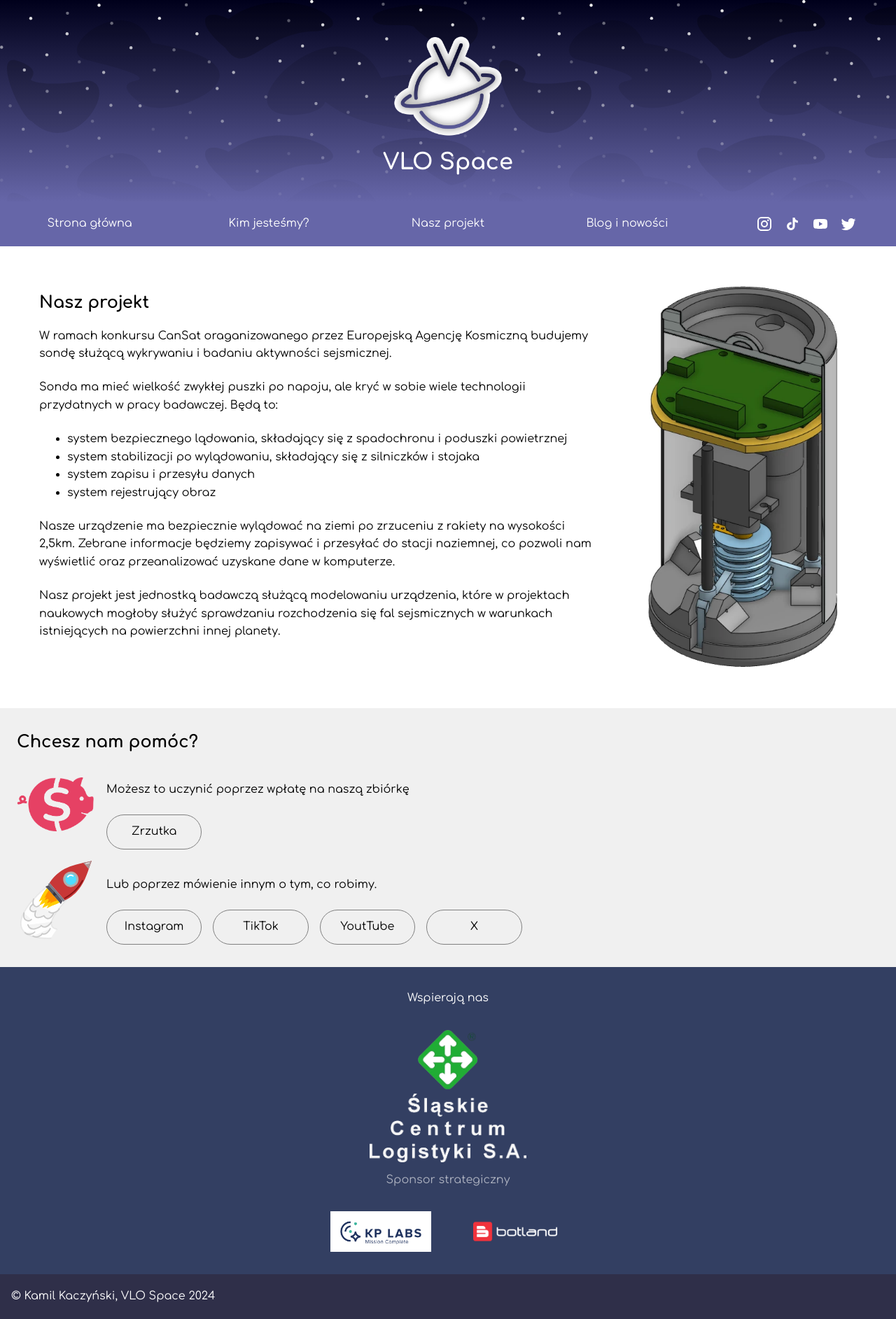
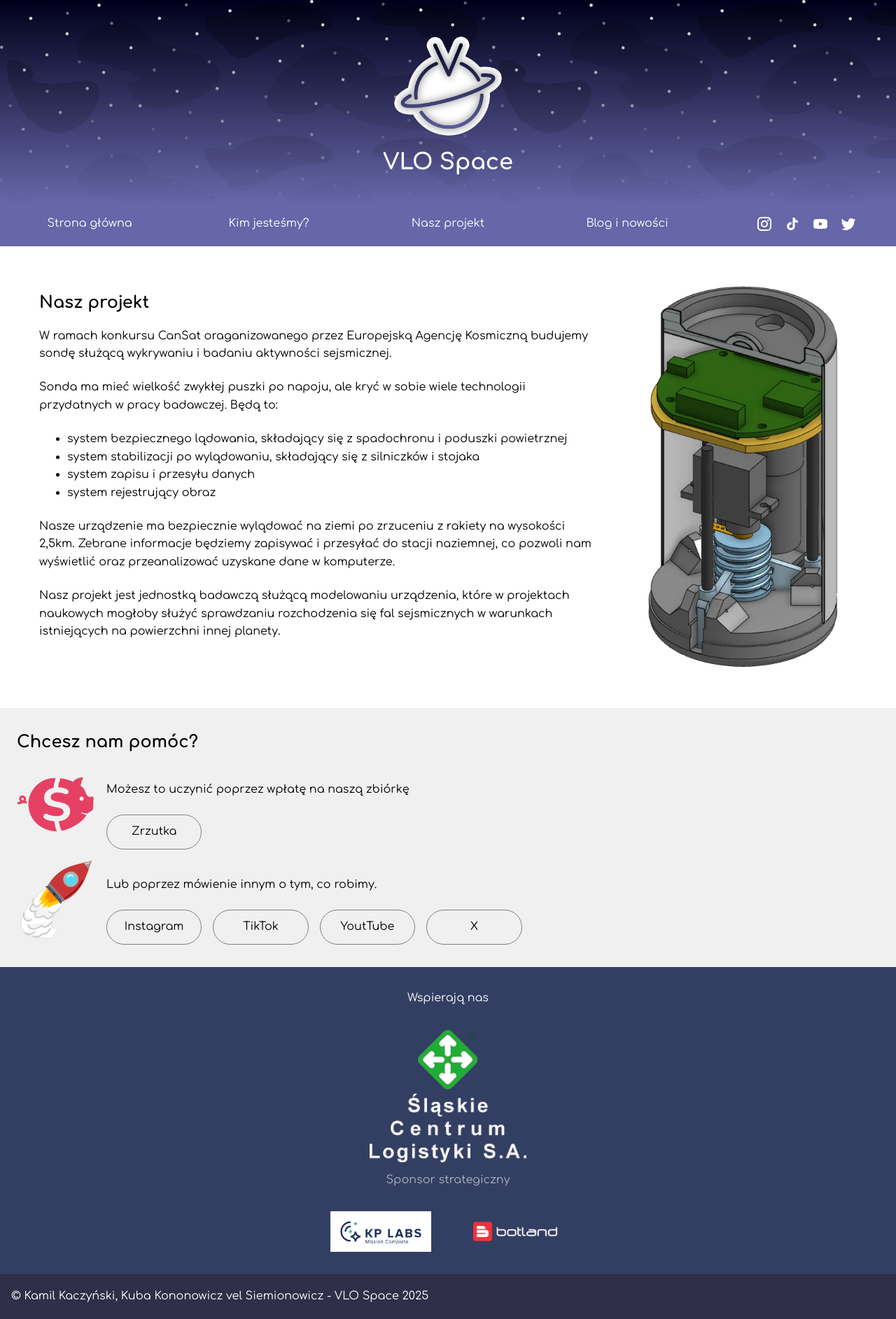
Before and after one commit to vlo-space/vlo-space.github.io, a Jekyll site: the page built from nasz-projekt.md, in a window 1280 px wide. Shown: the whole page at 70% size. Built offline with Jekyll 4.4.1, drawn with Linux system fonts in a browser that asks for light colours.

Commit message:
Update copyright information

```diff
--- a/_layouts/base.html
+++ b/_layouts/base.html
@@ -88,7 +88,7 @@
         </div>
         </div>
         <footer>
-            &copy; Kamil Kaczyński, VLO Space 2024
+            &copy; Kamil Kaczyński, Kuba Kononowicz vel Siemionowicz - VLO Space 2025
         </footer>
     </body>
 </html>
```
